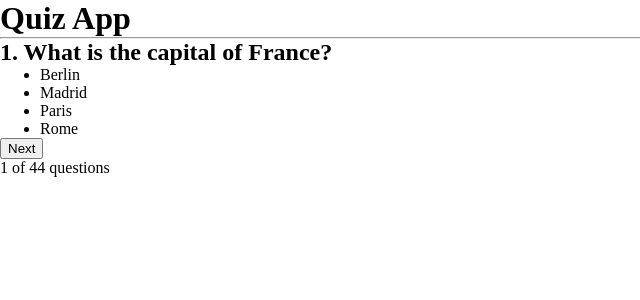
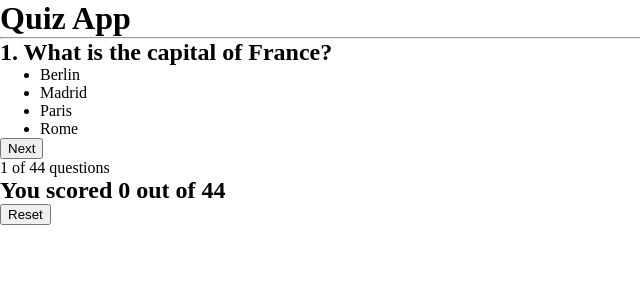
Before and after one commit to EMMMABK/QuizApp, a React (Create React App) app: page / in a window 1280 px wide. Shown: the top 300 px of the page, without its empty margins (0-640 px from the left). Built offline with nearby package versions, Linux system fonts and the light colour scheme.

Commit message:
add Score

```diff
--- a/src/Components/Quiz/Quiz.jsx
+++ b/src/Components/Quiz/Quiz.jsx
@@ -52,6 +52,7 @@ const Quiz = () => {
     <div>
         <h1>Quiz App</h1>
         <hr />
+        {result?<></>:<>
         <h2>{index + 1}. {question.question}</h2>
         <ul>
             <li ref={Option1} onClick={(e)=>{checkAns(e,1)}}>{question.option1}</li>
@@ -60,7 +61,9 @@ const Quiz = () => {
             <li ref={Option4} onClick={(e)=>{checkAns(e,4)}}>{question.option4}</li>
         </ul>
         <button onClick={next}>Next</button>
-        <div className="index">{index+1} of {data.length} questions</div>
+        <div className="index">{index+1} of {data.length} questions</div></>}
+        <h2>You scored {score} out of {data.length}</h2>
+        <button>Reset</button>
     </div>
   )
 }
```
